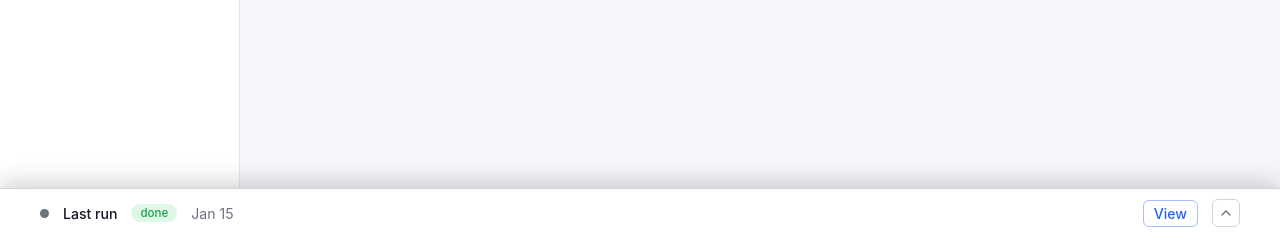
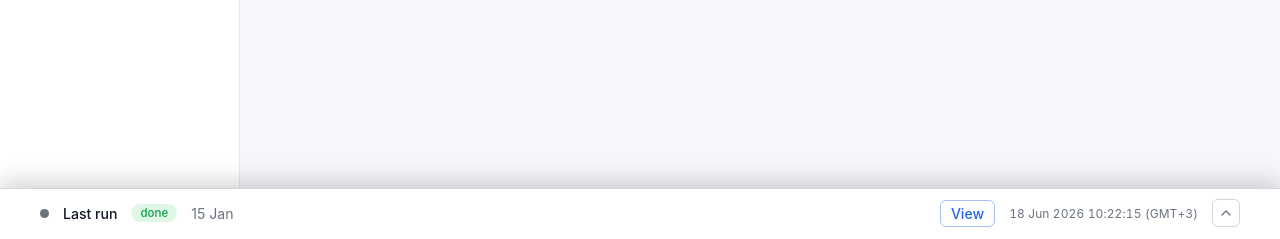
Before and after one commit to m0e97/iperf_stress_test, a FastAPI app: page /archive in a window 1280 px wide. Shown: the part 561-800 px from the top of the page. Run offline with FastAPI, Linux system fonts and the light colour scheme; tables that the repository leaves empty hold one stand-in row (values such as "Sample post"); data that the repository does not hold is empty; some libraries are stand-ins or nearby versions.

Commit message:
Use Riyadh datetime for run names and add live GMT+3 clock to status bar
Co-Authored-By: Claude Sonnet 4.6 <noreply@anthropic.com>

```diff
--- a/webapp/app.py
+++ b/webapp/app.py
@@ -13,7 +13,7 @@ import tempfile
 import threading
 import uuid
 from dataclasses import dataclass, field
-from datetime import datetime
+from datetime import datetime, timedelta, timezone
 from pathlib import Path
 from typing import Any
 
@@ -43,6 +43,8 @@ db.init_db(DB_PATH)
 
 templates = Jinja2Templates(directory=str(Path(__file__).parent / "templates"))
 
+
+RIYADH_TZ = timezone(timedelta(hours=3))
 
 # --- Job state ------------------------------------------------------------
 
@@ -401,7 +403,7 @@ def _new_job(*, source: str, input_name: str, device_ids: list[int] | None = Non
     global ACTIVE_JOB_ID
     with JOBS_LOCK:
         _check_active()
-        job_id = uuid.uuid4().hex[:12]
+        job_id = datetime.now(RIYADH_TZ).strftime("%Y%m%d-%H%M%S")
         job = JobState(id=job_id, source=source, input_name=input_name, device_ids=list(device_ids or []))
         JOBS[job_id] = job
         ACTIVE_JOB_ID = job_id
--- a/webapp/static/styles.css
+++ b/webapp/static/styles.css
@@ -618,6 +618,7 @@ body.has-run-bar.run-bar-expanded { padding-bottom: 380px; }
 .run-bar-label { font-weight: 500; color: var(--text-strong); white-space: nowrap; }
 .run-bar-detail { color: var(--muted); white-space: nowrap; overflow: hidden; text-overflow: ellipsis; min-width: 0; flex: 1; }
 .run-bar-count { color: var(--text); font-variant-numeric: tabular-nums; white-space: nowrap; }
+.run-bar-clock { color: var(--muted); font-variant-numeric: tabular-nums; white-space: nowrap; font-size: 0.85em; letter-spacing: 0.01em; margin-left: auto; }
 .run-bar-link {
     color: var(--accent);
     text-decoration: none;
@@ -674,4 +675,5 @@ body.has-run-bar { padding-bottom: 56px; }
     .run-bar { padding: 8px 12px 10px; }
     .run-bar-row { gap: 10px; font-size: 0.82em; }
     .run-bar-detail { display: none; }
+    .run-bar-clock { display: none; }
 }
--- a/webapp/templates/base.html
+++ b/webapp/templates/base.html
@@ -71,6 +71,7 @@
         <div class="run-bar-track"><div class="run-bar-fill indeterminate" id="run-bar-fill"></div></div>
         <span class="run-bar-detail" id="run-bar-detail"></span>
         <a class="run-bar-link" id="run-bar-link" href="#">View run</a>
+        <span class="run-bar-clock" id="run-bar-clock" aria-label="Current time (Riyadh)"></span>
         <button type="button" id="run-bar-toggle" class="run-bar-toggle" aria-expanded="false" aria-controls="run-bar-panel" aria-label="Expand">
             <svg viewBox="0 0 24 24" aria-hidden="true"><polyline points="6 15 12 9 18 15" fill="none" stroke="currentColor" stroke-width="2" stroke-linecap="round" stroke-linejoin="round"/></svg>
         </button>
@@ -146,6 +147,7 @@
         bar.classList.remove("visible", "idle");
         document.body.classList.remove("has-run-bar", "run-bar-expanded");
     }
+    const RUN_TZ = "Asia/Riyadh";
     function fmtTime(iso) {
         if (!iso) return "";
         const d = new Date(iso);
@@ -155,7 +157,7 @@
         if (diff < 60) return "just now";
         if (diff < 3600) return Math.floor(diff / 60) + "m ago";
         if (diff < 86400) return Math.floor(diff / 3600) + "h ago";
-        return d.toLocaleDateString(undefined, { month: "short", day: "numeric" });
+        return d.toLocaleDateString("en-GB", { timeZone: RUN_TZ, month: "short", day: "numeric" });
     }
     function statusPillHtml(status) {
         const s = (status || "").toLowerCase();
@@ -283,5 +285,20 @@
     start();
 })();
 </script>
+
+<script>
+(function () {
+    const clockEl = document.getElementById("run-bar-clock");
+    const TZ = "Asia/Riyadh";
+    function updateClock() {
+        const now = new Date();
+        const date = now.toLocaleDateString("en-GB", { timeZone: TZ, day: "2-digit", month: "short", year: "numeric" });
+        const time = now.toLocaleTimeString("en-GB", { timeZone: TZ, hour: "2-digit", minute: "2-digit", second: "2-digit", hour12: false });
+        clockEl.textContent = date + "  " + time + " (GMT+3)";
+    }
+    updateClock();
+    setInterval(updateClock, 1000);
+})();
+</script>
 </body>
 </html>
```
